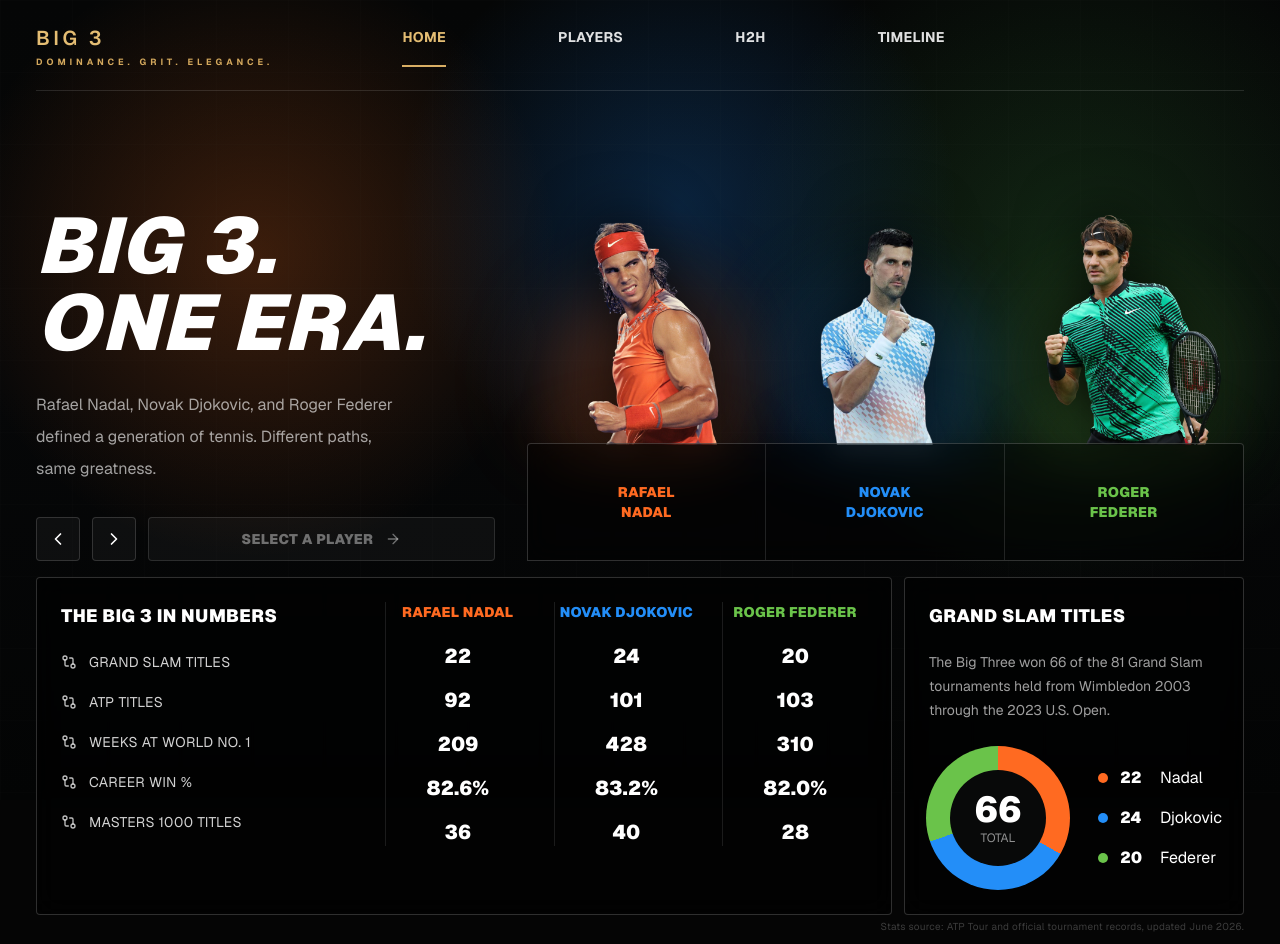
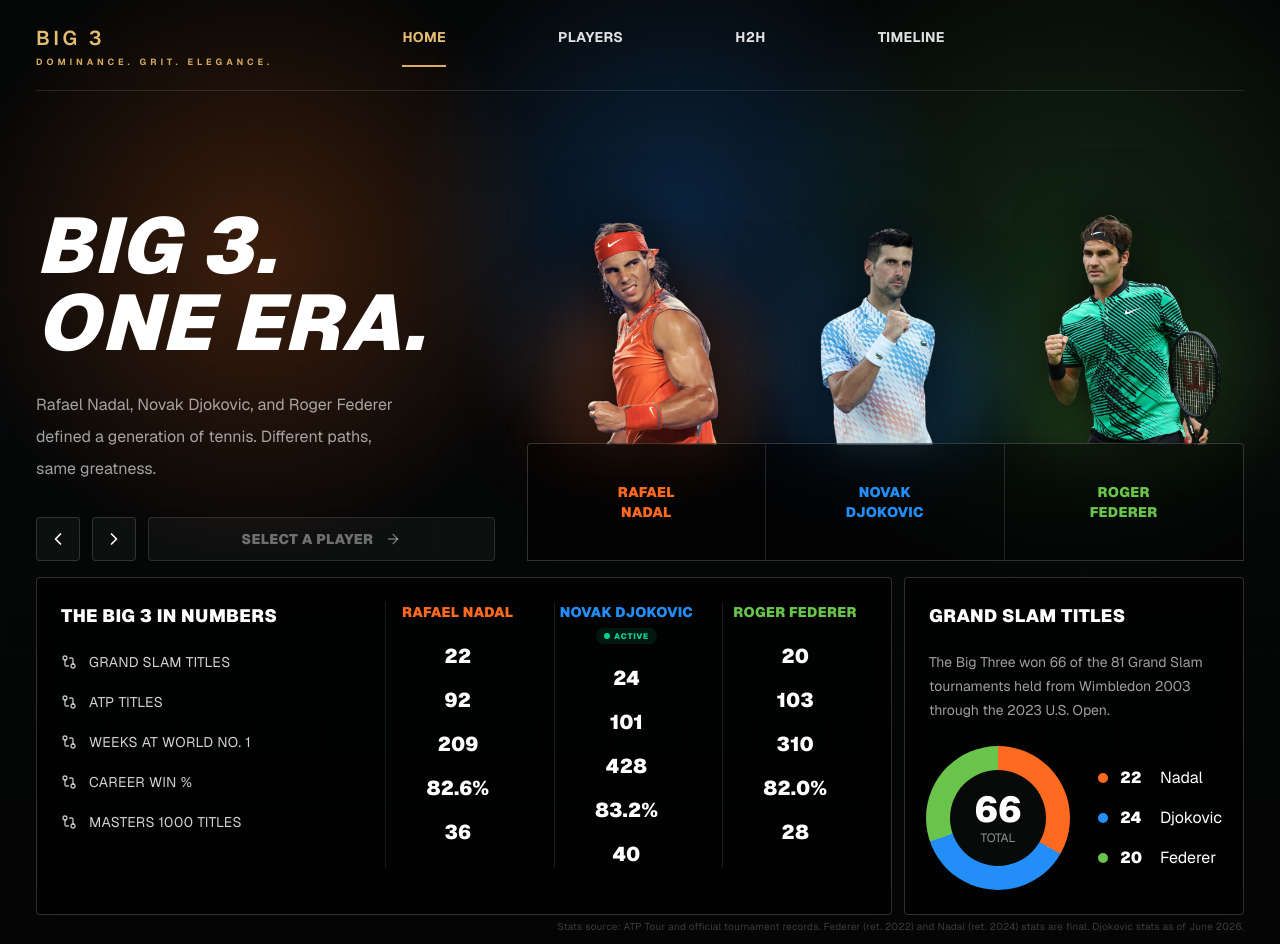
Before and after one commit to surveiLance/Big-3-, a Next.js app: page / in a window 1280 px wide. Shown: the top 944 px of the page. Built offline with nearby package versions, Linux system fonts and the light colour scheme.

Commit message:
show djokovic as the active player

```diff
--- a/app/page.tsx
+++ b/app/page.tsx
@@ -11,18 +11,21 @@
     last: "Nadal",
     color: "#ff6a21",
     stats: ["22", "92", "209", "82.6%", "36"],
+    active: false,
   },
   {
     first: "Novak",
     last: "Djokovic",
     color: "#238ef8",
     stats: ["24", "101", "428", "83.2%", "40"],
+    active: true,
   },
   {
     first: "Roger",
     last: "Federer",
     color: "#6ac34a",
     stats: ["20", "103", "310", "82.0%", "28"],
+    active: false,
   },
 ];
 
@@ -103,8 +106,16 @@
               </div>
               {players.map((player) => (
                 <div key={player.last} className="border-white/10 text-center lg:border-l">
-                  <div className="mb-5 text-sm font-black uppercase tracking-wide" style={{ color: player.color }}>
-                    {player.first} {player.last}
+                  <div className="mb-5 flex flex-col items-center gap-1.5">
+                    <span className="text-sm font-black uppercase tracking-wide" style={{ color: player.color }}>
+                      {player.first} {player.last}
+                    </span>
+                    {player.active && (
+                      <span className="inline-flex items-center gap-1 rounded-full bg-emerald-500/12 px-2 py-0.5 text-[8px] font-black uppercase tracking-widest text-emerald-400">
+                        <span className="h-1.5 w-1.5 animate-pulse rounded-full bg-emerald-400" />
+                        Active
+                      </span>
+                    )}
                   </div>
                   <div className="grid grid-rows-5 gap-4 text-xl font-black text-white">
                     {player.stats.map((stat, index) => (
@@ -149,7 +160,7 @@
 
       {/* Source attribution */}
       <p className="mt-1 text-right text-[10px] text-white/22 tracking-wide">
-        Stats source: ATP Tour and official tournament records, updated June 2026.
+        Stats source: ATP Tour and official tournament records. Federer (ret. 2022) and Nadal (ret. 2024) stats are final. Djokovic stats as of June 2026.
       </p>
 
       {/* Surface dominance */}
--- a/app/players/[slug]/page.tsx
+++ b/app/players/[slug]/page.tsx
@@ -234,6 +234,11 @@
                 </div>
               ))}
             </div>
+            {player.retired === "Active" && (
+              <p className="mt-2 text-right text-[10px] text-white/30 tracking-wide">
+                Stats as of June 2026 · Still competing
+              </p>
+            )}
 
             {/* Grand Slam breakdown */}
             <div className="mt-5 rounded border border-white/12 bg-black/45 p-5 backdrop-blur-md sm:mt-6">
--- a/app/players/page.tsx
+++ b/app/players/page.tsx
@@ -23,6 +23,7 @@
     stat: "22 Grand Slams",
     slams: "22",
     titles: "92",
+    active: false,
     avatar: rafaelNadal,
   },
   {
@@ -41,6 +42,7 @@
     stat: "24 Grand Slams",
     slams: "24",
     titles: "101",
+    active: true,
     avatar: novakDjokovic,
   },
   {
@@ -59,6 +61,7 @@
     stat: "103 ATP Titles",
     slams: "20",
     titles: "103",
+    active: false,
     avatar: rogerFederer,
   },
 ];
@@ -115,11 +118,19 @@
             {/* Bottom content */}
             <div className="absolute inset-x-0 bottom-0 p-5 sm:p-6">
               {/* Nickname */}
-              <div
-                className="mb-2 text-[10px] font-black uppercase tracking-[0.35em]"
-                style={{ color: player.color }}
-              >
-                {player.nickname}
+              <div className="mb-2 flex items-center gap-2">
+                <div
+                  className="text-[10px] font-black uppercase tracking-[0.35em]"
+                  style={{ color: player.color }}
+                >
+                  {player.nickname}
+                </div>
+                {player.active && (
+                  <span className="inline-flex items-center gap-1 rounded-full bg-emerald-500/15 px-1.5 py-0.5 text-[8px] font-black uppercase tracking-widest text-emerald-400">
+                    <span className="h-1.5 w-1.5 animate-pulse rounded-full bg-emerald-400" />
+                    Active
+                  </span>
+                )}
               </div>
 
               {/* Name */}
--- a/components/HeroSection.tsx
+++ b/components/HeroSection.tsx
@@ -19,8 +19,8 @@
     color: "#ff6a21",
     softColor: "rgba(255, 106, 33, 0.5)",
     glow: "rgba(255, 111, 28, 0.22)",
-    // horizontal center of this player's column on the full page (for the page-bg glow)
     bgX: "50%",
+    active: false,
     avatar: rafaelNadal,
     stats: [
       { label: "Grand Slams", value: "22" },
@@ -39,6 +39,7 @@
     softColor: "rgba(35, 142, 248, 0.5)",
     glow: "rgba(27, 129, 238, 0.22)",
     bgX: "70%",
+    active: true,
     avatar: novakDjokovic,
     stats: [
       { label: "Grand Slams", value: "24" },
@@ -57,6 +58,7 @@
     softColor: "rgba(106, 195, 74, 0.5)",
     glow: "rgba(64, 154, 66, 0.22)",
     bgX: "88%",
+    active: false,
     avatar: rogerFederer,
     stats: [
       { label: "Grand Slams", value: "20" },
@@ -156,11 +158,19 @@
           <div
             className={`transition-all duration-500 ${active ? "relative opacity-100" : "absolute opacity-0 pointer-events-none"}`}
           >
-            <div
-              className="text-xs font-black uppercase tracking-[0.32em]"
-              style={{ color: active?.color }}
-            >
-              {active?.nickname}
+            <div className="flex items-center gap-2.5">
+              <div
+                className="text-xs font-black uppercase tracking-[0.32em]"
+                style={{ color: active?.color }}
+              >
+                {active?.nickname}
+              </div>
+              {active?.active && (
+                <span className="inline-flex items-center gap-1 rounded-full bg-emerald-500/12 px-2 py-0.5 text-[8px] font-black uppercase tracking-widest text-emerald-400">
+                  <span className="h-1.5 w-1.5 animate-pulse rounded-full bg-emerald-400" />
+                  Active
+                </span>
+              )}
             </div>
             <h1 className="mt-2 text-4xl font-black uppercase italic leading-[0.98] tracking-wide sm:text-7xl lg:text-[4.9rem]">
               {active?.first}
```
